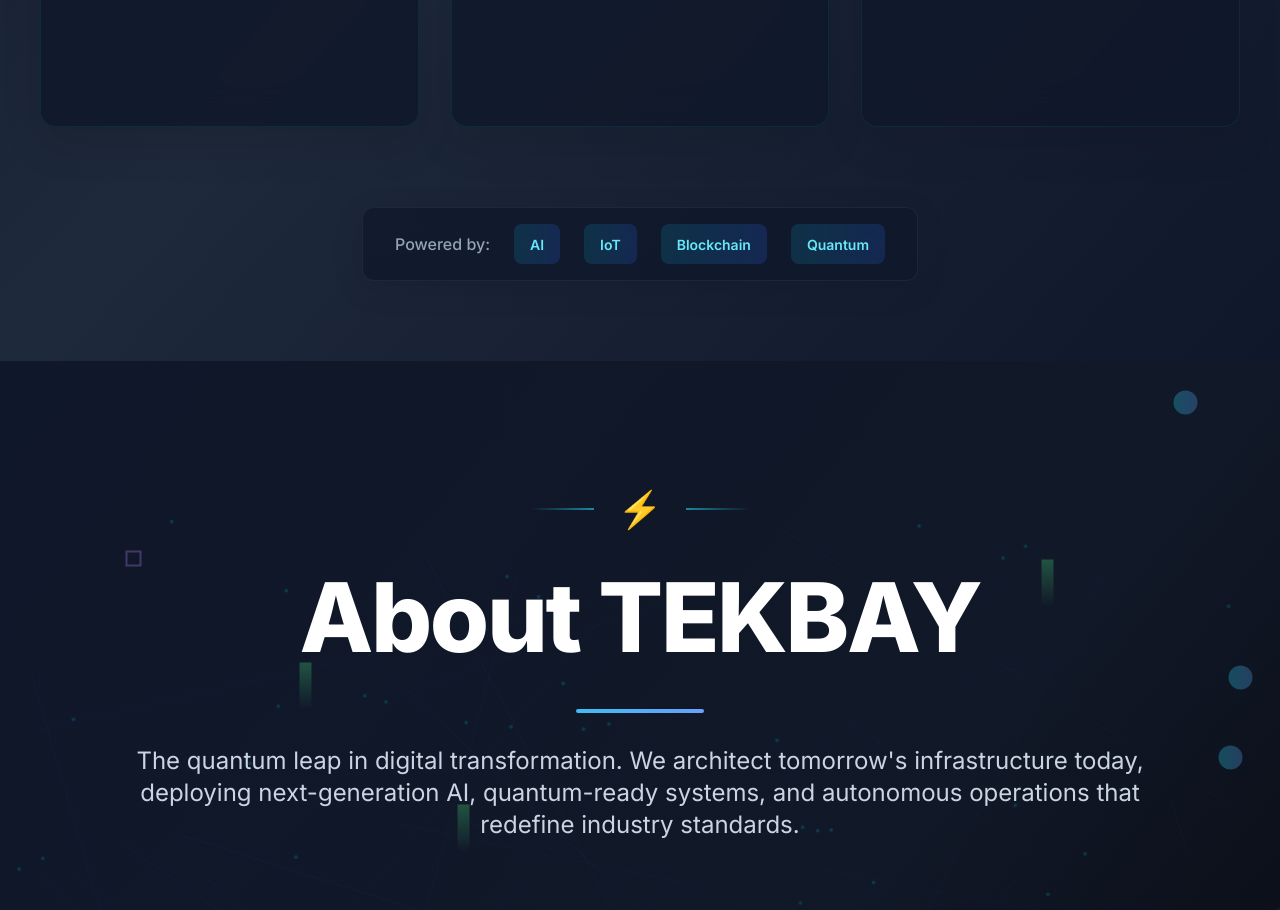
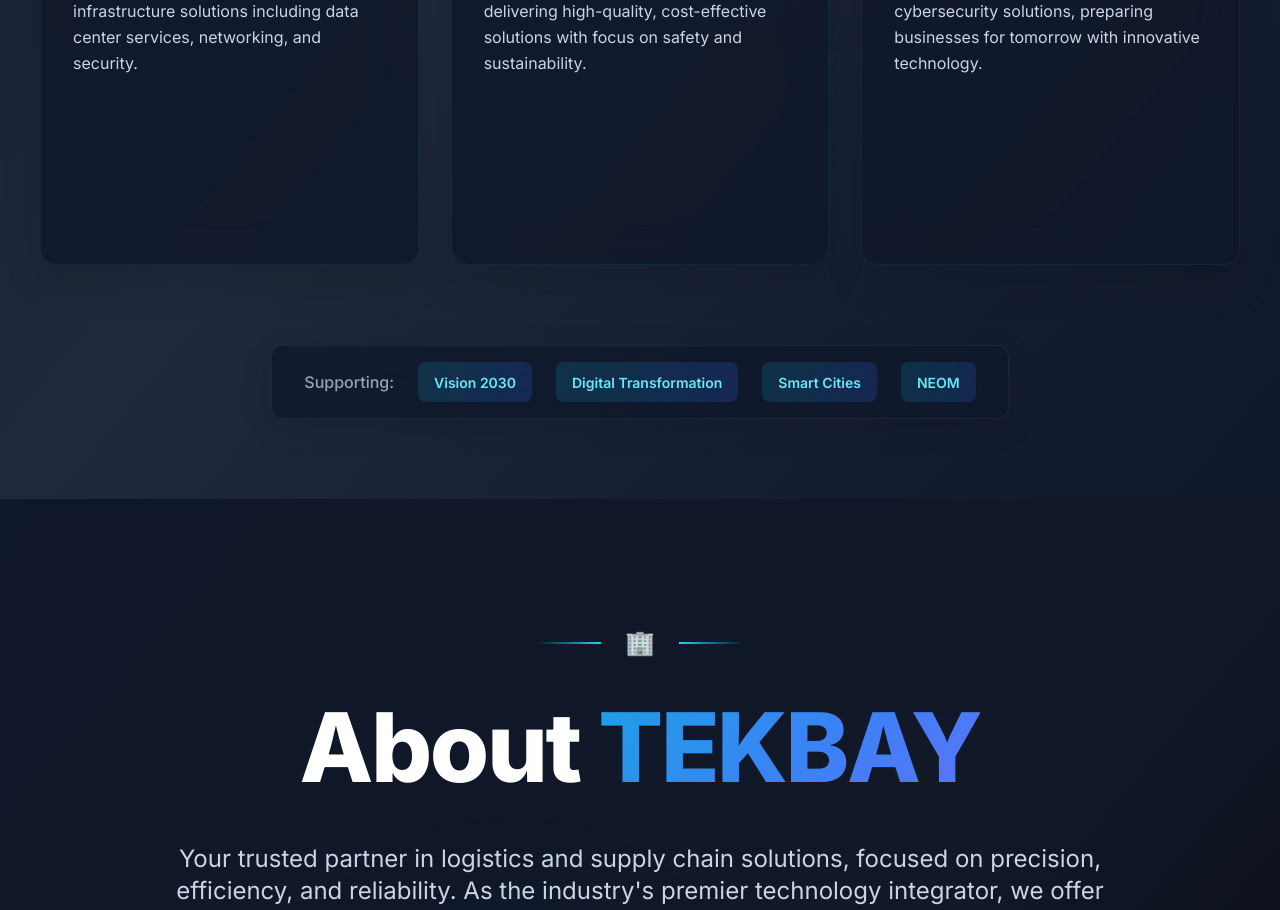
Before and after one commit to literally-prj/tekbay-project, a React (Vite) app: page / in a window 1280 px wide. Shown: the part 1848-2758 px from the top of the page. Built offline with nearby package versions, Linux system fonts and the light colour scheme.

Commit message:
Refactor: Improve site professionalism
Enhance the site's overall professional appearance by adhering to the existing context and avoiding unnecessary additions.

```diff
--- a/src/components/About.tsx
+++ b/src/components/About.tsx
@@ -1,40 +1,40 @@
+
 import { CheckCircle, Award, Users, Lightbulb } from 'lucide-react';
 import { useState, useEffect, useRef } from 'react';
 
 const About = () => {
   const [visibleStats, setVisibleStats] = useState<number[]>([]);
   const [visibleValues, setVisibleValues] = useState<number[]>([]);
-  const [mousePosition, setMousePosition] = useState({ x: 0, y: 0 });
   const statsRef = useRef<HTMLDivElement>(null);
   const valuesRef = useRef<HTMLDivElement>(null);
 
   const stats = [
     { number: '99.9%', label: 'System Uptime', icon: '⚡' },
     { number: '500+', label: 'Projects Delivered', icon: '🚀' },
-    { number: '24/7', label: 'AI Monitoring', icon: '🤖' },
+    { number: '24/7', label: 'Operations', icon: '🤖' },
     { number: '∞', label: 'Scalability', icon: '🌐' },
   ];
 
   const values = [
     {
       icon: Lightbulb,
-      title: 'Neural Vision',
-      description: 'Pioneering the next generation of digital transformation through quantum-ready infrastructure and neural network integration across all business verticals.',
+      title: 'Vision',
+      description: 'To be regionally recognized digital, cloud and cybersecurity solutions provider, preparing businesses for tomorrow.',
     },
     {
       icon: Users,
-      title: 'Adaptive Mission',
-      description: 'Leveraging advanced AI algorithms and machine learning protocols to create self-optimizing supply chain ecosystems that evolve with market dynamics.',
+      title: 'Mission',
+      description: 'We drive digital transformation through innovative solutions and communication services that support business performance and global growth.',
     },
     {
       icon: Award,
-      title: 'Quantum Commitment',
-      description: 'Delivering military-grade security with quantum encryption, zero-trust architecture, and predictive threat intelligence for unparalleled protection.',
+      title: 'Commitment',
+      description: 'We address diverse and complex business needs with tailored digital and cybersecurity solutions, empowering customers to stay secure and competitive in their digital transformation.',
     },
     {
       icon: CheckCircle,
-      title: 'Hyperscale Reliability',
-      description: 'Autonomous systems with self-healing networks, predictive maintenance algorithms, and distributed ledger technology ensuring 99.99% operational excellence.',
+      title: 'Excellence',
+      description: 'Industry leadership through precision, efficiency, and reliability. We simplify logistics so you can focus on growth, offering transparent, scalable solutions.',
     },
   ];
 
@@ -69,107 +69,40 @@ const About = () => {
     statsItems?.forEach(item => statsObserver.observe(item));
     valueItems?.forEach(item => valuesObserver.observe(item));
 
-    const handleMouseMove = (e: MouseEvent) => {
-      setMousePosition({
-        x: (e.clientX / window.innerWidth) * 100,
-        y: (e.clientY / window.innerHeight) * 100,
-      });
-    };
-
-    window.addEventListener('mousemove', handleMouseMove);
-
     return () => {
       statsObserver.disconnect();
       valuesObserver.disconnect();
-      window.removeEventListener('mousemove', handleMouseMove);
     };
   }, []);
 
   return (
     <section id="about" className="py-32 bg-gradient-to-br from-slate-900 via-gray-900 to-black relative overflow-hidden">
-      {/* Revolutionary background effects */}
-      <div className="absolute inset-0 opacity-20">
-        {/* Neural network visualization */}
-        <svg className="absolute inset-0 w-full h-full" viewBox="0 0 1000 1000">
-          {[...Array(100)].map((_, i) => (
-            <g key={i}>
-              <circle
-                cx={Math.random() * 1000}
-                cy={Math.random() * 1000}
-                r="1.5"
-                fill="#06b6d4"
-                className="animate-neural"
-                style={{ animationDelay: `${Math.random() * 10}s` }}
-              />
-              {i < 50 && (
-                <line
-                  x1={Math.random() * 1000}
-                  y1={Math.random() * 1000}
-                  x2={Math.random() * 1000}
-                  y2={Math.random() * 1000}
-                  stroke="url(#neuralGradient)"
-                  strokeWidth="0.5"
-                  opacity="0.4"
-                  className="animate-pulse"
-                  style={{ animationDelay: `${Math.random() * 5}s` }}
-                />
-              )}
-            </g>
-          ))}
-          <defs>
-            <linearGradient id="neuralGradient" x1="0%" y1="0%" x2="100%" y2="100%">
-              <stop offset="0%" stopColor="#06b6d4" />
-              <stop offset="50%" stopColor="#3b82f6" />
-              <stop offset="100%" stopColor="#8b5cf6" />
-            </linearGradient>
-          </defs>
-        </svg>
-      </div>
-
-      {/* Advanced floating elements */}
-      <div className="absolute inset-0 overflow-hidden pointer-events-none">
-        {[...Array(25)].map((_, i) => (
-          <div
-            key={i}
-            className={`absolute ${
-              i % 4 === 0 ? 'w-6 h-6 bg-gradient-to-r from-cyan-400/30 to-blue-400/30 rounded-full animate-quantum' :
-              i % 4 === 1 ? 'w-4 h-4 border-2 border-purple-400/30 rotate-45 animate-neural' :
-              i % 4 === 2 ? 'w-3 h-12 bg-gradient-to-b from-green-400/30 to-transparent animate-matrix' :
-              'w-8 h-2 bg-gradient-to-r from-transparent via-pink-400/30 to-transparent animate-float'
-            }`}
-            style={{
-              left: `${Math.random() * 100}%`,
-              top: `${Math.random() * 100}%`,
-              animationDelay: `${Math.random() * 15}s`,
-              animationDuration: `${20 + Math.random() * 20}s`,
-              transform: `translateX(${(mousePosition.x - 50) * 0.03}px) translateY(${(mousePosition.y - 50) * 0.03}px)`,
-            }}
-          />
-        ))}
+      {/* Professional background effects */}
+      <div className="absolute inset-0 opacity-10">
+        <div className="absolute top-1/4 left-1/4 w-96 h-96 bg-gradient-to-r from-cyan-600/30 to-blue-600/30 rounded-full blur-3xl animate-float"></div>
+        <div className="absolute bottom-1/3 right-1/4 w-80 h-80 bg-gradient-to-r from-purple-600/30 to-pink-600/30 rounded-full blur-3xl animate-float" style={{ animationDelay: '2s' }}></div>
       </div>
 
       <div className="relative z-10 max-w-7xl mx-auto px-6">
-        {/* Enhanced header */}
+        {/* Header */}
         <div className="text-center mb-20">
-          <div className="relative inline-block">
-            <div className="flex items-center justify-center space-x-6 mb-10 animate-fade-in-up">
-              <div className="w-16 h-0.5 bg-gradient-to-r from-transparent to-cyan-400 animate-pulse"></div>
-              <div className="text-4xl holographic">⚡</div>
-              <div className="w-16 h-0.5 bg-gradient-to-r from-cyan-400 to-transparent animate-pulse"></div>
-            </div>
+          <div className="flex items-center justify-center space-x-6 mb-10 animate-fade-in-up">
+            <div className="w-16 h-0.5 bg-gradient-to-r from-transparent to-cyan-400"></div>
+            <div className="text-2xl">🏢</div>
+            <div className="w-16 h-0.5 bg-gradient-to-r from-cyan-400 to-transparent"></div>
+          </div>
 
-            <h2 className="text-6xl md:text-8xl font-black text-white mb-8 tracking-tight">
-              About <span className="holographic">TEKBAY</span>
-            </h2>
-            <div className="absolute -bottom-4 left-1/2 transform -translate-x-1/2 w-32 h-1 bg-gradient-to-r from-cyan-400 via-blue-400 to-purple-400 rounded-full animate-gradient-shift"></div>
-          </div>
+          <h2 className="text-6xl md:text-8xl font-black text-white mb-8 tracking-tight">
+            About <span className="text-gradient">TEKBAY</span>
+          </h2>
+
           <p className="text-xl md:text-2xl text-slate-300 max-w-5xl mx-auto leading-relaxed mt-12 animate-fade-in-up delay-300">
-            The quantum leap in digital transformation. We architect tomorrow's infrastructure today,
-            deploying next-generation AI, quantum-ready systems, and autonomous operations that redefine industry standards.
+            Your trusted partner in logistics and supply chain solutions, focused on precision, efficiency, and reliability.
+            As the industry's premier technology integrator, we offer comprehensive digital transformation services.
           </p>
         </div>
 
-        {/* Revolutionary stats */}
+        {/* Stats */}
         <div ref={statsRef} className="grid grid-cols-2 md:grid-cols-4 gap-8 mb-24">
           {stats.map((stat, index) => (
             <div
@@ -184,16 +117,11 @@ const About = () => {
                 transitionDelay: visibleStats.includes(index) ? `${index * 300}ms` : '0ms'
               }}
             >
-              <div className="relative mb-4">
-                <div className="text-6xl mb-2 group-hover:scale-110 transition-transform duration-500">
-                  {stat.icon}
-                </div>
+              <div className="text-4xl mb-2 group-hover:scale-110 transition-transform duration-500">
+                {stat.icon}
               </div>
-              <div className="relative">
-                <div className="text-4xl md:text-6xl font-black holographic mb-3 group-hover:scale-110 transition-transform duration-500 neon-text">
-                  {stat.number}
-                </div>
-                <div className="absolute inset-0 bg-gradient-to-r from-cyan-400/20 to-purple-400/20 blur-2xl opacity-0 group-hover:opacity-100 transition-opacity duration-500 rounded-full"></div>
+              <div className="text-4xl md:text-6xl font-black text-gradient mb-3 group-hover:scale-110 transition-transform duration-500">
+                {stat.number}
               </div>
               <div className="text-slate-300 text-sm font-medium uppercase tracking-widest group-hover:text-cyan-300 transition-colors duration-500">
                 {stat.label}
@@ -202,7 +130,7 @@ const About = () => {
           ))}
         </div>
 
-        {/* Enhanced values grid */}
+        {/* Values grid */}
         <div ref={valuesRef} className="grid md:grid-cols-2 lg:grid-cols-4 gap-10">
           {values.map((value, index) => (
             <div
@@ -217,17 +145,11 @@ const About = () => {
                 transitionDelay: visibleValues.includes(index) ? `${index * 200}ms` : '0ms'
               }}
             >
-              <div className="relative p-8 bg-gradient-to-br from-slate-800/30 to-slate-900/50 rounded-3xl border border-slate-700/50 backdrop-blur-xl hover:border-cyan-400/50 transition-all duration-700 hover-tech overflow-hidden">
-                {/* Tech grid overlay */}
-                <div className="absolute inset-0 opacity-5 group-hover:opacity-10 transition-opacity duration-700">
-                  <div className="tech-grid w-full h-full"></div>
-                </div>
-
+              <div className="relative p-8 glass-card rounded-3xl hover:border-cyan-400/50 transition-all duration-700 hover-lift overflow-hidden">
                 <div className="relative mb-8">
-                  <div className="w-20 h-20 bg-gradient-to-r from-cyan-600 to-purple-600 rounded-2xl flex items-center justify-center mx-auto group-hover:scale-110 group-hover:rotate-3 transition-all duration-700 shadow-2xl cyber-glow">
-                    <value.icon className="h-10 w-10 text-white drop-shadow-lg" />
+                  <div className="w-20 h-20 bg-gradient-to-r from-cyan-600 to-purple-600 rounded-2xl flex items-center justify-center mx-auto group-hover:scale-110 transition-all duration-700 shadow-2xl">
+                    <value.icon className="h-10 w-10 text-white" />
                   </div>
-                  <div className="absolute inset-0 w-20 h-20 bg-gradient-to-r from-cyan-600 to-purple-600 rounded-2xl mx-auto opacity-0 group-hover:opacity-30 blur-xl transition-opacity duration-700"></div>
                 </div>
 
                 <h3 className="text-2xl font-bold text-white mb-6 group-hover:text-cyan-300 transition-colors duration-500 text-center">
@@ -237,20 +159,20 @@ const About = () => {
                   {value.description}
                 </p>
 
-                {/* Holographic effect */}
+                {/* Professional hover effect */}
                 <div className="absolute inset-0 bg-gradient-to-r from-transparent via-cyan-400/5 to-transparent opacity-0 group-hover:opacity-100 transition-opacity duration-700 rounded-3xl"></div>
               </div>
             </div>
           ))}
         </div>
 
-        {/* Advanced tech showcase */}
+        {/* Vision 2030 showcase */}
         <div className="mt-24 text-center">
-          <div className="inline-flex items-center space-x-8 px-10 py-6 bg-gradient-to-r from-slate-800/50 to-slate-900/50 rounded-3xl backdrop-blur-xl border border-slate-700/50 hover:border-cyan-400/30 transition-all duration-700">
-            <span className="text-slate-400 text-lg font-semibold">Powered by:</span>
-            {['Neural AI', 'Quantum Computing', 'Blockchain 3.0', 'Edge Networks'].map((tech, index) => (
-              <div key={index} className="px-6 py-3 bg-gradient-to-r from-cyan-600/20 to-purple-600/20 rounded-xl backdrop-blur-sm border border-cyan-400/20 hover:border-cyan-400/40 transition-all duration-500 hover:scale-105">
-                <span className="holographic font-bold text-sm">{tech}</span>
+          <div className="inline-flex items-center space-x-8 px-10 py-6 glass rounded-3xl border border-slate-700/50 hover:border-cyan-400/30 transition-all duration-700">
+            <span className="text-slate-400 text-lg font-semibold">Supporting:</span>
+            {['Saudi Vision 2030', 'Digital Economy', 'NEOM Initiative', 'Smart Cities'].map((initiative, index) => (
+              <div key={index} className="px-6 py-3 bg-gradient-to-r from-cyan-600/20 to-purple-600/20 rounded-xl border border-cyan-400/20 hover:border-cyan-400/40 transition-all duration-500 hover:scale-105">
+                <span className="text-gradient font-bold text-sm">{initiative}</span>
               </div>
             ))}
           </div>
--- a/src/components/Hero.tsx
+++ b/src/components/Hero.tsx
@@ -45,7 +45,7 @@ const Hero = () => {
 
   return (
     <section className="relative min-h-screen flex items-center justify-center overflow-hidden">
-      {/* Optimized background with better performance */}
+      {/* Background images */}
       <div className="absolute inset-0">
         {images.map((image, index) => (
           <div
@@ -66,12 +66,12 @@ const Hero = () => {
         ))}
       </div>
 
-      {/* Simplified floating elements for better performance */}
+      {/* Floating elements */}
       <div className="absolute inset-0 overflow-hidden pointer-events-none">
         {[...Array(8)].map((_, i) => (
           <div
             key={i}
-            className={`absolute w-2 h-2 bg-cyan-400/30 rounded-full animate-float`}
+            className="absolute w-2 h-2 bg-cyan-400/30 rounded-full animate-float"
             style={{
               left: `${10 + i * 12}%`,
               top: `${20 + (i % 3) * 25}%`,
@@ -111,7 +111,7 @@ const Hero = () => {
         ))}
       </div>
 
-      {/* Main content with better alignment */}
+      {/* Main content */}
       <div className={`relative z-20 text-center container-max px-8 transition-all duration-1000 ${
         isVisible ? 'opacity-100 translate-y-0' : 'opacity-0 translate-y-8'
       }`}>
@@ -123,24 +123,24 @@ const Hero = () => {
             <Globe className="h-6 w-6 text-cyan-400 animate-pulse-slow" />
           </div>
 
-          {/* Main title with proper alignment */}
+          {/* Main title */}
           <div className="space-y-6">
             <h1 className="text-6xl md:text-8xl font-black text-white leading-tight tracking-tight">
               <span className="text-gradient">TEKBAY</span>
             </h1>
 
             <p className="text-xl md:text-2xl text-cyan-100 font-medium max-w-2xl mx-auto leading-relaxed">
-              Advanced Digital Transformation Solutions
+              Digital Transformation Solutions
             </p>
 
             <p className="text-lg text-slate-300 max-w-4xl mx-auto leading-relaxed animate-fade-in-up">
-              Pioneering the future of logistics and supply chain solutions with cutting-edge technology,
-              AI-driven processes, and comprehensive security frameworks.
+              Your trusted partner in logistics and supply chain solutions, focused on precision, efficiency, and reliability.
+              We offer end-to-end services to help businesses operate smarter and save costs.
             </p>
           </div>
         </div>
 
-        {/* Action buttons with proper spacing */}
+        {/* Action buttons */}
         <div className="flex flex-col sm:flex-row gap-6 justify-center items-center mt-12 animate-fade-in-up">
           <Button
             size="lg"
@@ -162,12 +162,12 @@ const Hero = () => {
           </Button>
         </div>
 
-        {/* Stats with better alignment */}
+        {/* Stats */}
         <div className="flex justify-center space-x-12 mt-16 animate-fade-in-up">
           {[
-            { label: 'AI Precision', value: '99.9%' },
-            { label: 'Uptime', value: '24/7' },
-            { label: 'Security Level', value: 'Military' }
+            { label: 'Uptime', value: '99.9%' },
+            { label: 'Support', value: '24/7' },
+            { label: 'Vision', value: '2030' }
           ].map((stat, index) => (
             <div key={index} className="text-center">
               <div className="text-2xl font-bold text-cyan-400 mb-1">
--- a/src/components/Services.tsx
+++ b/src/components/Services.tsx
@@ -11,43 +11,43 @@ const Services = () => {
     {
       icon: Truck,
       title: 'Freight & Transportation',
-      description: 'AI-powered logistics solutions with real-time tracking, predictive analytics, and automated route optimization.',
-      features: ['Real-time IoT tracking', 'Predictive maintenance', 'Smart route optimization'],
+      description: 'Full range of freight and transportation solutions from international freight to bespoke solutions across ground, sea, and air.',
+      features: ['Ground Freight Access', 'Sea Freight (FCL & LCL)', 'Air Freight Delivery', 'RORO Transport', 'Cross-Border Solutions'],
       color: 'from-orange-500 to-red-500'
     },
     {
       icon: Package,
-      title: 'Smart Supply Chain',
-      description: 'Next-generation warehousing with robotics automation, blockchain transparency, and machine learning forecasting.',
-      features: ['Robotic automation', 'Blockchain tracking', 'ML forecasting'],
+      title: 'B2B Supply Chain',
+      description: 'Multi-temperature facilities across the Kingdom offering flexible warehousing and transportation solutions for various industries.',
+      features: ['Third-Party Logistics (3PL)', 'Fourth-Party Logistics (4PL)', 'Nationwide Coverage', 'SFDA Approved & ISO Certified', 'Cold-Chain Management'],
       color: 'from-green-500 to-emerald-500'
     },
     {
       icon: Network,
-      title: 'E-Commerce Intelligence',
-      description: 'Advanced fulfillment systems powered by AI algorithms, quantum computing readiness, and omnichannel integration.',
-      features: ['AI-driven fulfillment', 'Quantum-ready systems', 'Omnichannel sync'],
+      title: 'E-Commerce Solutions',
+      description: 'Ecommerce warehousing and order fulfillment services bringing the best of technology and innovation together.',
+      features: ['Storage & Fulfillment', 'Last Mile Delivery', 'International Shipping'],
       color: 'from-purple-500 to-violet-500'
     },
     {
       icon: Shield,
-      title: 'Cybersecurity Matrix',
-      description: 'Military-grade security infrastructure with zero-trust architecture, AI threat detection, and quantum encryption.',
-      features: ['Zero-trust security', 'AI threat detection', 'Quantum encryption'],
+      title: 'IT Security Solutions',
+      description: 'Comprehensive cybersecurity and IT infrastructure solutions including data center services, networking, and security.',
+      features: ['Data Center & Cloud Solutions', 'Enterprise Networking', 'Cybersecurity & Compliance', 'Professional Services', 'Digital Transformation'],
       color: 'from-cyan-500 to-blue-500'
     },
     {
       icon: Building2,
-      title: 'Smart Contracting',
-      description: 'Intelligent construction management with IoT sensors, digital twins, and sustainable tech integration.',
-      features: ['IoT construction', 'Digital twin models', 'Sustainable tech'],
+      title: 'General Contracting',
+      description: 'Trusted leader in general contracting, delivering high-quality, cost-effective solutions with focus on safety and sustainability.',
+      features: ['Industrial Material Supply', 'Specialized Contracting', 'Turnkey Construction', 'MEP Services', 'Project Management'],
       color: 'from-amber-500 to-orange-500'
     },
     {
       icon: Zap,
-      title: 'Neural Transformation',
-      description: 'Revolutionary digital transformation using neural networks, edge computing, and adaptive AI systems.',
-      features: ['Neural networks', 'Edge computing', 'Adaptive AI systems'],
+      title: 'Digital Transformation',
+      description: 'Regional leader in digital, cloud and cybersecurity solutions, preparing businesses for tomorrow with innovative technology.',
+      features: ['Cloud Solutions', 'AI Integration', 'Process Automation', 'Digital Strategy', 'Technology Consulting'],
       color: 'from-indigo-500 to-purple-500'
     },
   ];
@@ -82,7 +82,7 @@ const Services = () => {
       </div>
 
       <div className="relative z-10 container-max">
-        {/* Header with better alignment */}
+        {/* Header */}
         <div className="text-center mb-20">
           <div className="flex items-center justify-center space-x-4 mb-6 animate-fade-in-up">
             <div className="w-12 h-0.5 bg-gradient-to-r from-transparent to-cyan-400"></div>
@@ -91,16 +91,16 @@ const Services = () => {
           </div>
 
           <h2 className="text-4xl md:text-6xl font-black text-white mb-6 leading-tight">
-            Advanced <span className="text-gradient">Solutions</span>
+            Our <span className="text-gradient">Solutions</span>
           </h2>
 
           <p className="text-xl text-slate-300 max-w-3xl mx-auto leading-relaxed animate-fade-in-up">
-            Revolutionary technology solutions engineered for the digital future.
-            Experience next-generation logistics powered by artificial intelligence.
+            Comprehensive digital transformation solutions across logistics, supply chain, IT, and contracting services
+            engineered for Saudi Arabia's Vision 2030.
           </p>
         </div>
 
-        {/* Service grid with optimized animations */}
+        {/* Service grid */}
         <div className="grid md:grid-cols-2 lg:grid-cols-3 gap-8">
           {services.map((service, index) => (
             <div
@@ -155,8 +155,8 @@ const Services = () => {
         {/* Tech showcase */}
         <div className="mt-20 text-center">
           <div className="inline-flex items-center space-x-6 glass px-8 py-4 rounded-xl">
-            <span className="text-slate-400 font-medium">Powered by:</span>
-            {['AI', 'IoT', 'Blockchain', 'Quantum'].map((tech, index) => (
+            <span className="text-slate-400 font-medium">Supporting:</span>
+            {['Vision 2030', 'Digital Transformation', 'Smart Cities', 'NEOM'].map((tech, index) => (
               <div key={index} className="px-4 py-2 bg-gradient-to-r from-cyan-600/20 to-blue-600/20 rounded-lg">
                 <span className="text-cyan-300 font-semibold text-sm">{tech}</span>
               </div>
```
